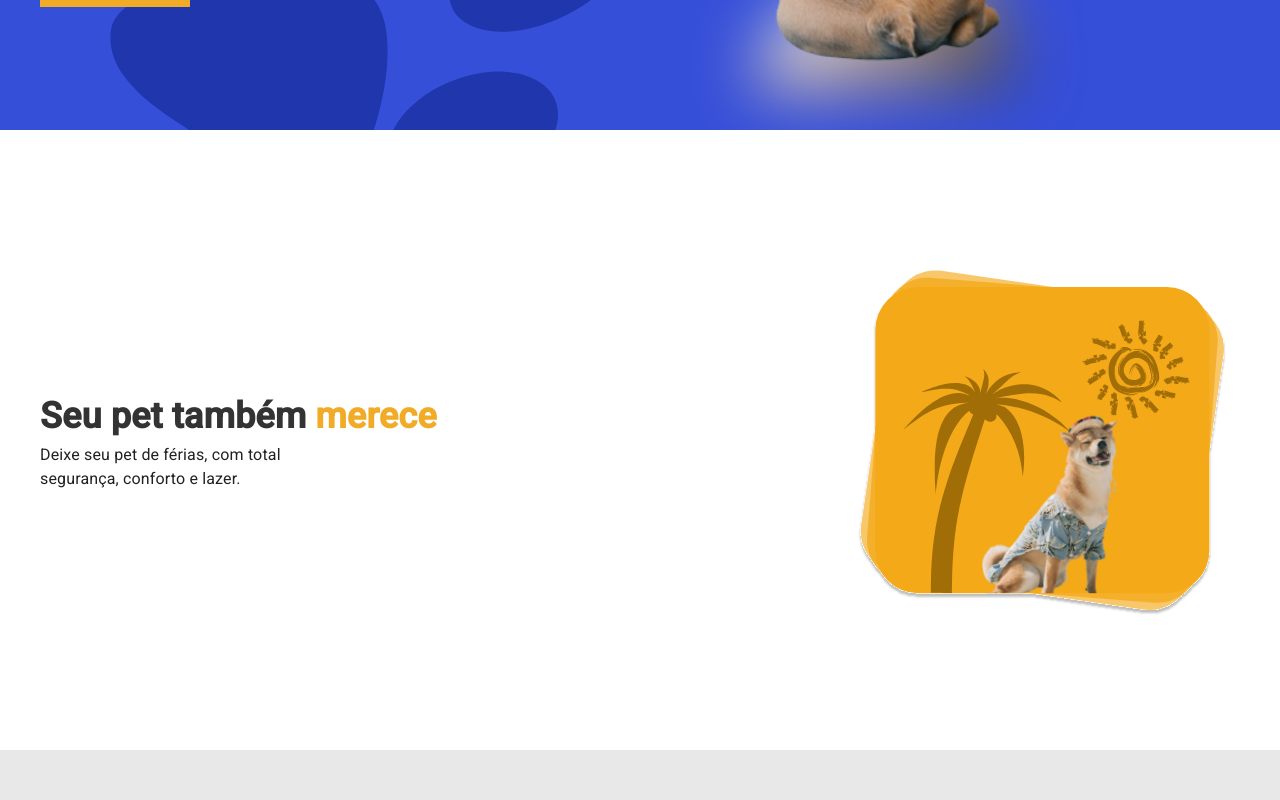
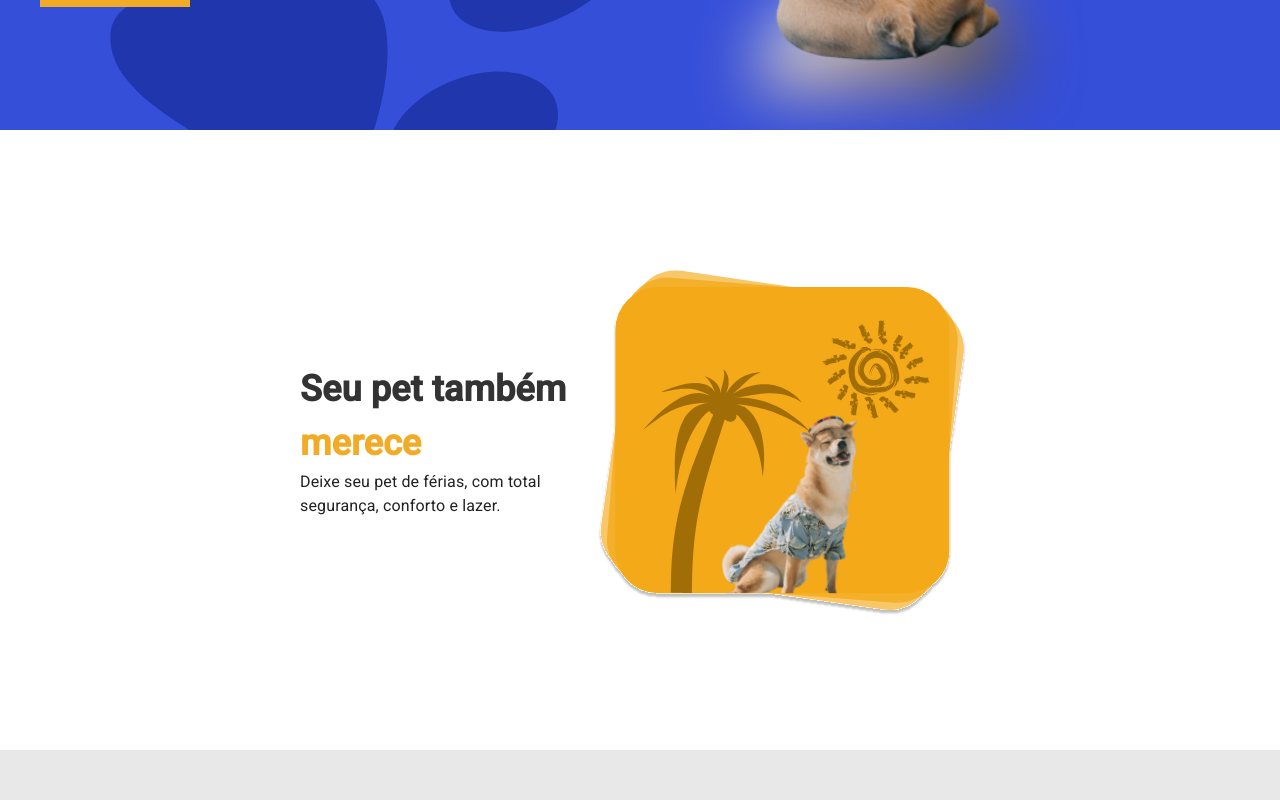
Before and after one commit to fabioalmeida08/Hotel-Pet, a React (Create React App) app: page / in a window 1280 px wide. Shown: the part 520-1320 px from the top of the page. Built offline with nearby package versions, Linux system fonts and the light colour scheme.

Commit message:
styles: HomeInfo component is now responsive

```diff
--- a/src/components/HomeInfo/styles.ts
+++ b/src/components/HomeInfo/styles.ts
@@ -12,7 +12,7 @@ const DivWrapper = styled.div<backGroundType>`
   align-items: center;
   overflow: hidden;
   margin: 0 auto;
-  padding: 0px calc((100vw - 1200px) / 2);
+  padding: 0px 300px 0px 300px;
   background-color: ${(prop) =>
     prop.background !== true ? "var(--secundary-1)" : "var(--primary-1)"};
   span {
@@ -42,6 +42,7 @@ const DivWrapper = styled.div<backGroundType>`
   }
   @media (min-width: 768px) {
     flex-direction: ${(prop)=> prop.invert === true ? "row": "row-reverse"};
+    gap: ${(prop)=> prop.invert === false && "30%"};
     justify-content: center;
     height: 520px;
     background-color: ${(prop) =>
@@ -63,8 +64,10 @@ const DivWrapper = styled.div<backGroundType>`
     }
     img {
       margin: 0px 10px;
-      width: 375px;
-    height: 383px;
+      width: 90%;
+      max-width: 375px;
+      height: 90%;
+      max-height: 383px;
 
     }
   }
@@ -79,14 +82,23 @@ const DivWrapper = styled.div<backGroundType>`
     height: 620px;
     font-size: var(--paragraph-2);
     }
+
+    @media (max-width: 1142px) {
+      padding: 100px;
+    }
+
+    @media (max-width: 1364px) {
+      gap: ${(prop)=> prop.invert === false && "10%"};
+    }
 `;
 const DivOrganizer = styled.div`
   display: flex;
   flex-direction: column;
   align-items: center;
   justify-content: space-between;
-  width: 100%;
+  width: 70%;
   overflow: hidden;
+
   img{
     width: 500px;
   }
@@ -97,7 +109,7 @@ const DivOrganizer = styled.div`
 
   @media (min-width: 766px){
     p{
-      color: var(--gray-2)
+      color: var(--gray-2);
     }
   }
 `;
```
